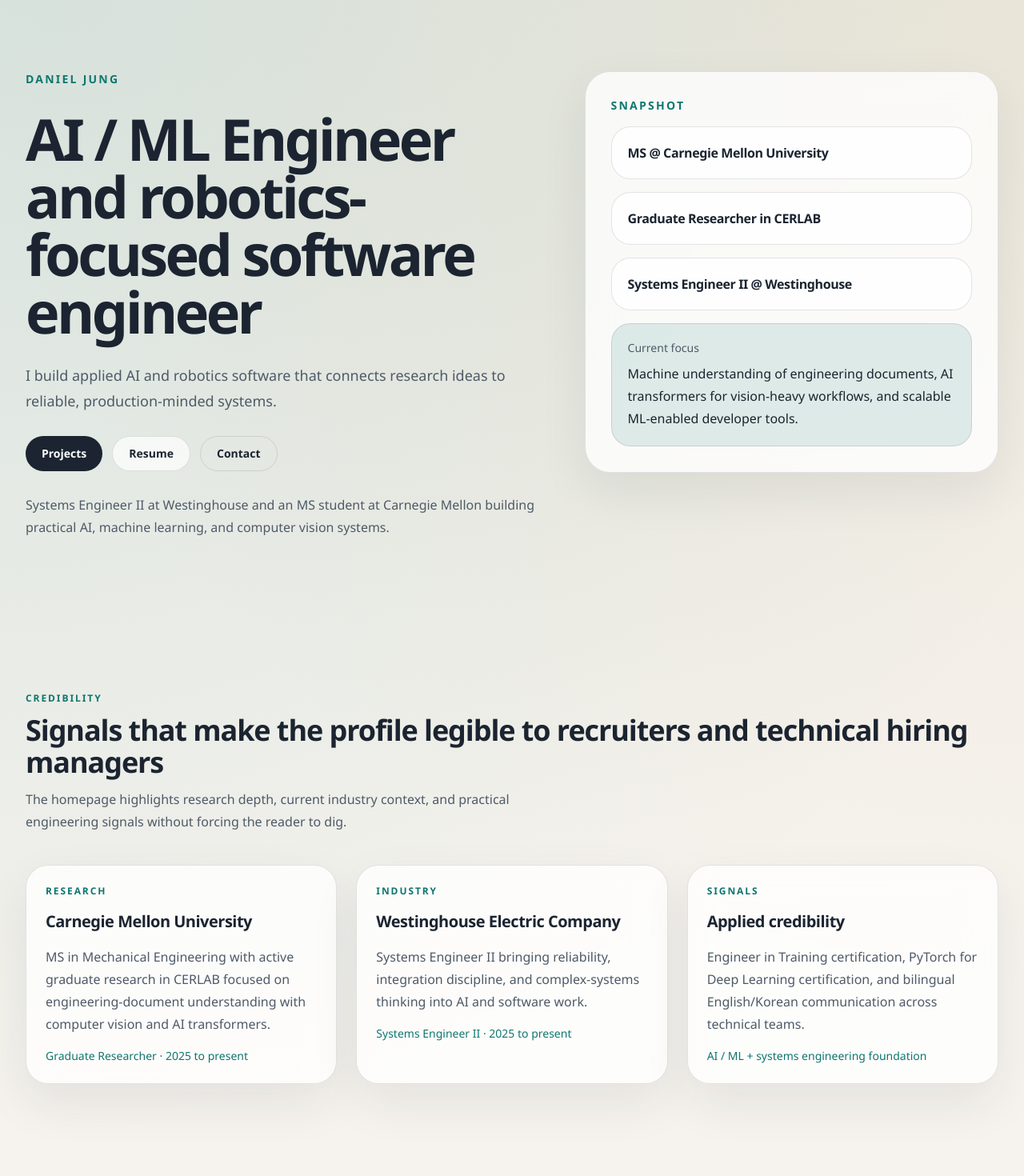
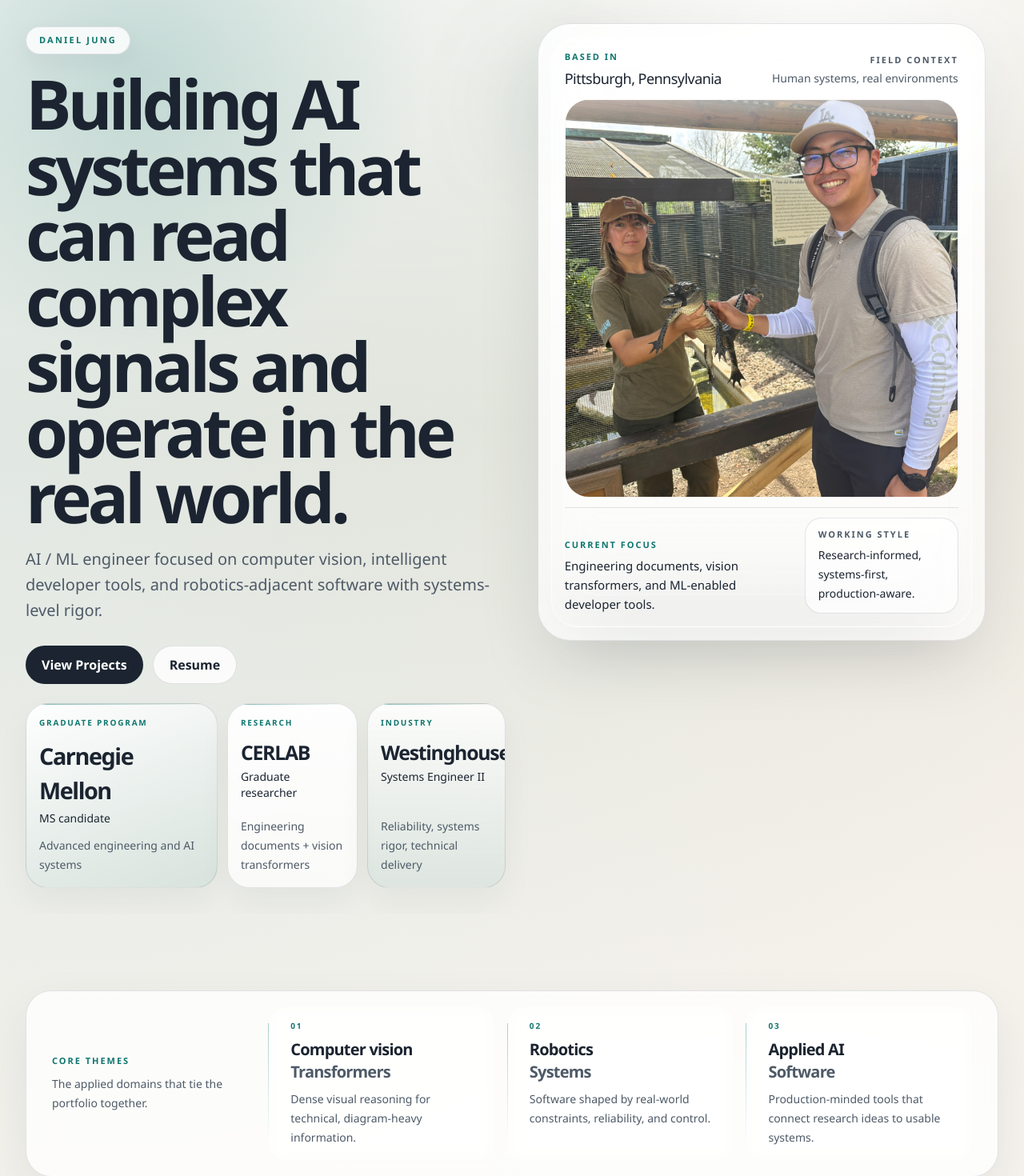
Before and after one commit to danjung9/daniel_jung, a Next.js app: page / in a window 1280 px wide. Shown: the part 80-1550 px from the top of the page at 80% size. Built offline with nearby package versions, Linux system fonts and the light colour scheme.

Commit message:
added portrait

```diff
--- a/src/app/contact/page.tsx
+++ b/src/app/contact/page.tsx
@@ -35,7 +35,7 @@
 
         <section className="surface rounded-[2rem] p-8 md:p-10">
           <h2 className="text-2xl font-semibold tracking-tight">Professional Profiles</h2>
-          <div className="mt-6 space-y-8">
+          <div className="mt-6 flex flex-wrap gap-4">
             {siteConfig.socials.map((social) => (
               <SocialLink key={social.label} label={social.label} href={social.href} />
             ))}
--- a/src/app/page.tsx
+++ b/src/app/page.tsx
@@ -1,10 +1,11 @@
 import type { Metadata } from "next";
 
-import { AboutFocus } from "@/components/sections/about-focus";
+import { CapabilityBridge } from "@/components/sections/capability-bridge";
 import { ContactCta } from "@/components/sections/contact-cta";
-import { CredibilitySignals } from "@/components/sections/credibility-signals";
+import { ExperienceSummary } from "@/components/sections/experience-summary";
 import { FeaturedProjects } from "@/components/sections/featured-projects";
 import { Hero } from "@/components/sections/hero";
+import { SkillsGrid } from "@/components/sections/skills-grid";
 import { buildMetadata } from "@/lib/metadata";
 
 export const metadata: Metadata = buildMetadata({
@@ -17,9 +18,10 @@
   return (
     <>
       <Hero />
-      <CredibilitySignals />
+      <CapabilityBridge />
       <FeaturedProjects />
-      <AboutFocus />
+      <ExperienceSummary />
+      <SkillsGrid />
       <ContactCta />
     </>
   );
--- /dev/null
+++ b/src/components/sections/capability-bridge.tsx
@@ -0,0 +1,65 @@
+import { Container } from "../layout/container";
+import { Section } from "../layout/section";
+
+const capabilityThemes = [
+  {
+    label: "Computer vision",
+    emphasis: "Transformers",
+    description: "Dense visual reasoning for technical, diagram-heavy information.",
+  },
+  {
+    label: "Robotics",
+    emphasis: "Systems",
+    description: "Software shaped by real-world constraints, reliability, and control.",
+  },
+  {
+    label: "Applied AI",
+    emphasis: "Software",
+    description: "Production-minded tools that connect research ideas to usable systems.",
+  },
+];
+
+export function CapabilityBridge() {
+  return (
+    <Section className="relative pb-10 pt-0 sm:pb-12 lg:pb-14">
+      <Container>
+        <div className="surface rounded-[2rem] px-5 py-4 sm:px-6 sm:py-5 lg:px-8">
+          <div className="grid gap-4 lg:grid-cols-[0.9fr_1fr_1fr_1fr] lg:items-center">
+            <div className="pr-4 lg:pr-6">
+              <p className="text-[11px] font-semibold uppercase tracking-[0.18em] text-[var(--accent)]">
+                Core Themes
+              </p>
+              <p className="mt-2 max-w-xs text-sm leading-6 text-[var(--text-muted)]">
+                The applied domains that tie the portfolio together.
+              </p>
+            </div>
+
+            {capabilityThemes.map((theme, index) => (
+              <article
+                key={theme.label}
+                className="relative rounded-[1.45rem] border border-[var(--border)] bg-white/66 px-4 py-4 backdrop-blur lg:h-full lg:border-0 lg:bg-transparent lg:px-6"
+              >
+                <div
+                  aria-hidden="true"
+                  className="absolute inset-y-5 left-0 hidden w-px bg-[linear-gradient(180deg,rgba(15,118,110,0.35),rgba(15,118,110,0))] lg:block"
+                />
+                <div className="space-y-2 lg:pl-1">
+                  <p className="text-[10px] font-semibold uppercase tracking-[0.18em] text-[var(--accent)]">
+                    {String(index + 1).padStart(2, "0")}
+                  </p>
+                  <h2 className="text-xl font-semibold tracking-[-0.04em] text-[var(--text)]">
+                    {theme.label}
+                    <span className="block text-[var(--text-muted)]">{theme.emphasis}</span>
+                  </h2>
+                  <p className="text-sm leading-6 text-[var(--text-muted)]">
+                    {theme.description}
+                  </p>
+                </div>
+              </article>
+            ))}
+          </div>
+        </div>
+      </Container>
+    </Section>
+  );
+}
--- a/src/components/sections/hero.tsx
+++ b/src/components/sections/hero.tsx
@@ -1,73 +1,220 @@
-import Link from "next/link";
+import Image from "next/image";
+
 import { siteConfig } from "../../data/site";
 import { Container } from "../layout/container";
 import { Section } from "../layout/section";
+import { Button } from "../ui/button";
+
+const credentialTiles = [
+  {
+    eyebrow: "Graduate Program",
+    title: "Carnegie Mellon",
+    detail: "MS candidate",
+    meta: "Advanced engineering and AI systems",
+    className:
+      "bg-[linear-gradient(160deg,rgba(255,255,255,0.95),rgba(15,118,110,0.09))]",
+    titleClassName: "text-[1.65rem] sm:text-[1.8rem]",
+  },
+  {
+    eyebrow: "Research",
+    title: "CERLAB",
+    detail: "Graduate researcher",
+    meta: "Engineering documents + vision transformers",
+    className:
+      "bg-[linear-gradient(180deg,rgba(255,255,255,0.92),rgba(255,255,255,0.72))]",
+    titleClassName: "text-xl sm:text-[1.55rem]",
+  },
+  {
+    eyebrow: "Industry",
+    title: "Westinghouse",
+    detail: "Systems Engineer II",
+    meta: "Reliability, systems rigor, technical delivery",
+    className:
+      "bg-[linear-gradient(180deg,rgba(255,255,255,0.86),rgba(15,118,110,0.07))]",
+    titleClassName: "text-xl sm:text-[1.55rem]",
+  },
+];
+
+const heroFocus =
+  "Engineering documents, vision transformers, and ML-enabled developer tools.";
 
 export function Hero() {
   return (
-    <Section className="relative overflow-hidden pt-10 sm:pt-14">
-      <Container className="grid gap-10 lg:grid-cols-[1.12fr_0.88fr] lg:items-start">
-        <div className="max-w-4xl space-y-7">
-          <p className="eyebrow text-sm font-semibold">Daniel Jung</p>
-          <h1 className="max-w-4xl text-4xl font-semibold tracking-[-0.05em] text-[var(--text)] sm:text-5xl lg:text-7xl">
-            {siteConfig.headline}
+    <Section className="relative overflow-hidden pb-10 pt-4 sm:pt-8 lg:pb-8 lg:pt-8">
+      <div
+        aria-hidden="true"
+        className="pointer-events-none absolute inset-x-0 top-0 h-[34rem] bg-[radial-gradient(circle_at_14%_18%,rgba(15,118,110,0.18),transparent_30%),radial-gradient(circle_at_80%_10%,rgba(255,255,255,0.8),transparent_28%),linear-gradient(180deg,rgba(255,255,255,0.55),rgba(255,255,255,0))]"
+      />
+
+      <Container className="relative grid gap-8 lg:grid-cols-[minmax(0,1.02fr)_minmax(360px,0.98fr)] lg:items-start lg:gap-10">
+        <div className="max-w-3xl pt-2">
+          <div className="animate-fade-up">
+            <span className="inline-flex items-center rounded-full border border-[var(--border)] bg-white/82 px-4 py-2 text-[11px] font-semibold uppercase tracking-[0.2em] text-[var(--accent)] shadow-[0_10px_30px_rgba(27,36,48,0.06)] backdrop-blur">
+              Daniel Jung
+            </span>
+          </div>
+
+          <div className="mt-5 animate-fade-up space-y-5" style={{ animationDelay: "80ms" }}>
+            <h1 className="max-w-4xl text-4xl font-semibold leading-[0.96] tracking-[-0.06em] text-[var(--text)] sm:text-5xl lg:text-[5.35rem]">
+              Building AI systems that can read complex signals and operate in
+              the real world.
             </h1>
-          <p className="max-w-2xl text-lg leading-8 text-[var(--text-muted)]">
-            {siteConfig.valueProposition}
-          </p>
-          <div className="flex flex-wrap gap-3">
-            <Link
-              href="/projects"
-              className="inline-flex h-11 items-center justify-center rounded-full bg-[var(--text)] px-5 text-sm font-semibold !text-white hover:-translate-y-0.5 hover:bg-[var(--accent)] focus-visible:outline-none"
-            >
-              Projects
-            </Link>
-            <Link
-              href={siteConfig.resumeUrl}
-              className="inline-flex h-11 items-center justify-center rounded-full border border-[var(--border)] bg-white/70 px-5 text-sm font-semibold text-[var(--text)] hover:-translate-y-0.5 hover:border-[var(--accent)] focus-visible:outline-none"
-            >
-              Resume
-            </Link>
-            <Link
-              href="/contact"
-              className="inline-flex h-11 items-center justify-center rounded-full border border-[var(--border)] bg-transparent px-5 text-sm font-semibold text-[var(--text)] hover:-translate-y-0.5 hover:border-[var(--accent)] hover:bg-white/60 focus-visible:outline-none"
-            >
-              Contact
-            </Link>
-          </div>
-          <p className="max-w-3xl text-sm leading-7 text-[var(--text-muted)] sm:text-base">
-            {siteConfig.description}
+            <p className="max-w-2xl text-lg leading-8 text-[var(--text-muted)] sm:text-xl">
+              AI / ML engineer focused on computer vision, intelligent developer
+              tools, and robotics-adjacent software with systems-level rigor.
             </p>
           </div>
 
-        <div className="surface animate-fade-up rounded-[2rem] p-6 sm:p-8">
-          <div className="space-y-4">
-            <p className="text-sm font-semibold uppercase tracking-[0.16em] text-[var(--accent)]">
-              Snapshot
-            </p>
-            <div className="grid gap-4">
-              {siteConfig.affiliations.map((item) => (
           <div
-                  key={item}
-                  className="rounded-[1.5rem] border border-[var(--border)] bg-white/80 p-5"
+            className="mt-7 animate-fade-up flex flex-wrap gap-3"
+            style={{ animationDelay: "140ms" }}
           >
-                  <p className="text-base font-semibold tracking-tight text-[var(--text)]">
-                    {item}
-                  </p>
+            <Button href="/projects" size="lg">
+              View Projects
+            </Button>
+            <Button href={siteConfig.resumeUrl} variant="secondary" size="lg">
+              Resume
+            </Button>
           </div>
+
+          <div
+            className="mt-6 animate-fade-up grid gap-3 lg:grid-cols-[1.25fr_0.85fr_0.9fr]"
+            style={{ animationDelay: "220ms" }}
+          >
+            {credentialTiles.map((tile) => (
+              <CredentialTile key={tile.title} {...tile} />
             ))}
           </div>
-            <div className="rounded-[1.5rem] border border-[var(--border)] bg-[var(--accent-soft)] p-5">
-              <p className="text-sm font-medium text-[var(--text-muted)]">
-                Current focus
-              </p>
-              <p className="mt-2 text-base leading-7 text-[var(--text)]">
-                {siteConfig.currentFocus}
-              </p>
         </div>
-          </div>
+
+        <div
+          className="animate-fade-up lg:pt-1"
+          style={{ animationDelay: "180ms" }}
+        >
+          <HeroPortrait />
         </div>
       </Container>
     </Section>
   );
 }
+
+interface CredentialTileProps {
+  eyebrow: string;
+  title: string;
+  detail: string;
+  meta: string;
+  className: string;
+  titleClassName: string;
+}
+
+function CredentialTile({
+  eyebrow,
+  title,
+  detail,
+  meta,
+  className,
+  titleClassName,
+}: CredentialTileProps) {
+  return (
+    <article
+      className={`relative overflow-hidden rounded-[1.7rem] border border-[var(--border)] px-4 py-4 shadow-[0_18px_40px_rgba(27,36,48,0.05)] backdrop-blur ${className}`}
+    >
+      <div
+        aria-hidden="true"
+        className="absolute inset-x-4 top-0 h-px bg-[linear-gradient(90deg,rgba(15,118,110,0.5),rgba(15,118,110,0))]"
+      />
+      <div className="relative flex h-full flex-col gap-3">
+        <p className="text-[10px] font-semibold uppercase tracking-[0.18em] text-[var(--accent)]">
+          {eyebrow}
+        </p>
+        <div className="space-y-1">
+          <h2 className={`${titleClassName} font-semibold tracking-[-0.05em] text-[var(--text)]`}>
+            {title}
+          </h2>
+          <p className="text-sm font-medium text-[var(--text)]">{detail}</p>
+        </div>
+        <p className="mt-auto text-sm leading-6 text-[var(--text-muted)]">{meta}</p>
+      </div>
+    </article>
+  );
+}
+
+function HeroPortrait() {
+  return (
+    <div className="relative mx-auto w-full max-w-[35rem] lg:mx-0">
+      <div
+        aria-hidden="true"
+        className="absolute -left-8 top-12 h-28 w-28 rounded-full bg-[var(--accent-soft)] blur-3xl"
+      />
+      <div
+        aria-hidden="true"
+        className="absolute right-4 top-0 h-36 w-36 rounded-full bg-white/80 blur-3xl"
+      />
+      <div
+        aria-hidden="true"
+        className="absolute left-8 right-12 top-7 hidden h-[89%] rounded-[2.65rem] border border-white/60 bg-[linear-gradient(180deg,rgba(255,255,255,0.54),rgba(255,255,255,0.16))] lg:block"
+      />
+      <div
+        aria-hidden="true"
+        className="absolute inset-x-12 bottom-2 h-16 rounded-full bg-[rgba(27,36,48,0.14)] blur-2xl"
+      />
+
+      <div className="relative overflow-visible rounded-[2.55rem] border border-[var(--border)] bg-[linear-gradient(180deg,rgba(255,255,255,0.88),rgba(255,255,255,0.66))] p-3 shadow-[0_30px_80px_rgba(27,36,48,0.1)] backdrop-blur-xl transition duration-300 hover:-translate-y-1 sm:p-4">
+        <div className="rounded-[2.1rem] border border-white/70 bg-[linear-gradient(180deg,rgba(255,255,255,0.6),rgba(255,255,255,0.16))] p-4 sm:p-4">
+          <div className="flex items-start justify-between gap-4 pb-3">
+            <div>
+              <p className="text-[11px] font-semibold uppercase tracking-[0.18em] text-[var(--accent)]">
+                Based in
+              </p>
+              <p className="mt-1 text-base font-medium tracking-[-0.03em] text-[var(--text)] sm:text-lg">
+                {siteConfig.location}
+              </p>
+            </div>
+            <div className="pt-1 text-right">
+              <p className="text-[11px] font-semibold uppercase tracking-[0.18em] text-[var(--text-muted)]">
+                Field Context
+              </p>
+              <p className="mt-1 text-sm text-[var(--text-muted)]">
+                Human systems, real environments
+              </p>
+            </div>
+          </div>
+
+          <div className="relative overflow-hidden rounded-[1.85rem] border border-white/70 bg-[var(--background-strong)]">
+            <div
+              aria-hidden="true"
+              className="absolute inset-x-0 top-0 z-10 h-16 bg-gradient-to-b from-white/55 to-transparent"
+            />
+            <Image
+              src="/me.jpg"
+              alt={`${siteConfig.name} portrait`}
+              width={1536}
+              height={2048}
+              priority
+              className="h-[23rem] w-full object-cover object-center transition duration-500 ease-out hover:scale-[1.03] sm:h-[28rem] lg:h-[31rem]"
+            />
+          </div>
+
+          <div className="mt-3 grid gap-3 border-t border-[var(--border)] pt-3 sm:grid-cols-[1.2fr_0.8fr] sm:items-end">
+            <div className="space-y-1.5">
+              <p className="text-[11px] font-semibold uppercase tracking-[0.18em] text-[var(--accent)]">
+                Current Focus
+              </p>
+              <p className="max-w-md text-sm leading-6 text-[var(--text)] sm:text-[15px]">
+                {heroFocus}
+              </p>
+            </div>
+            <div className="rounded-[1.3rem] border border-[var(--border)] bg-white/74 px-4 py-3">
+              <p className="text-[11px] font-semibold uppercase tracking-[0.18em] text-[var(--text-muted)]">
+                Working Style
+              </p>
+              <p className="mt-1.5 text-sm leading-6 text-[var(--text)]">
+                Research-informed, systems-first, production-aware.
+              </p>
+            </div>
+          </div>
+        </div>
+      </div>
+    </div>
+  );
+}
```
Also changed, not shown: public/me.jpg (added). Lines whose indentation alone changed are shown as unchanged.
